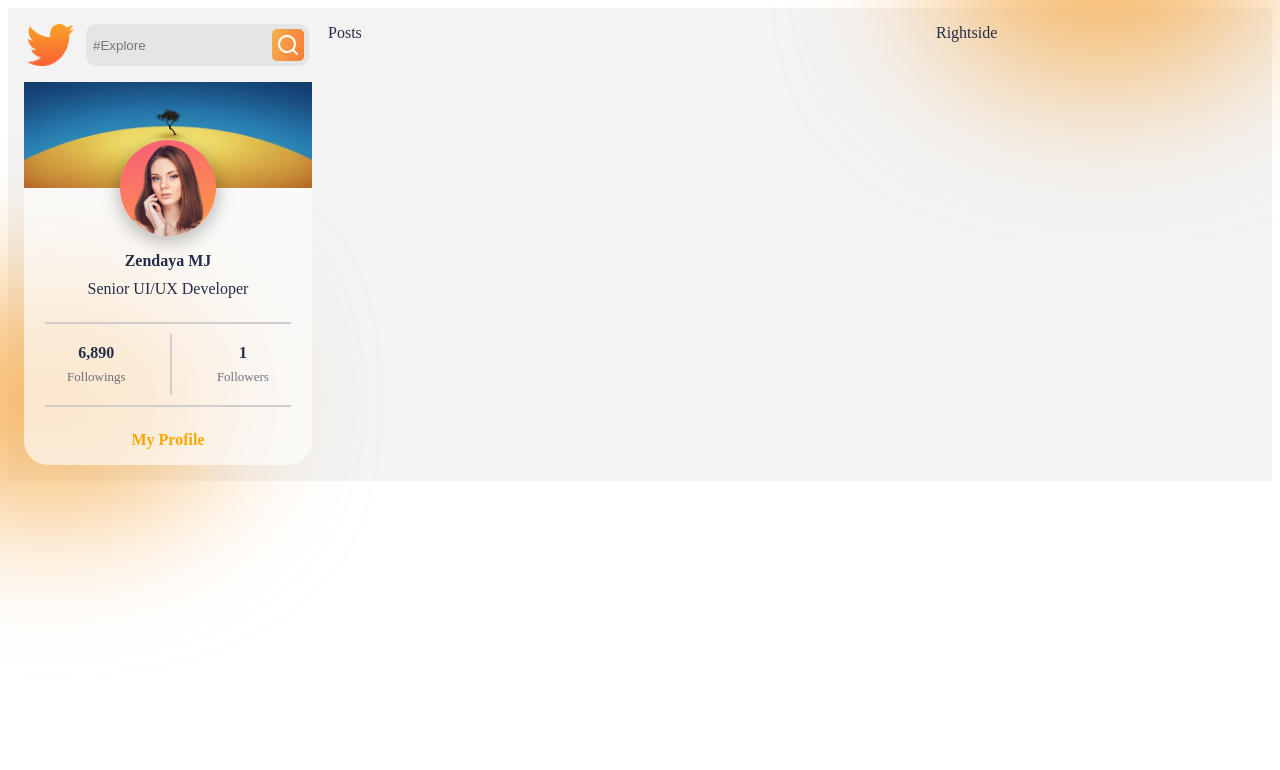
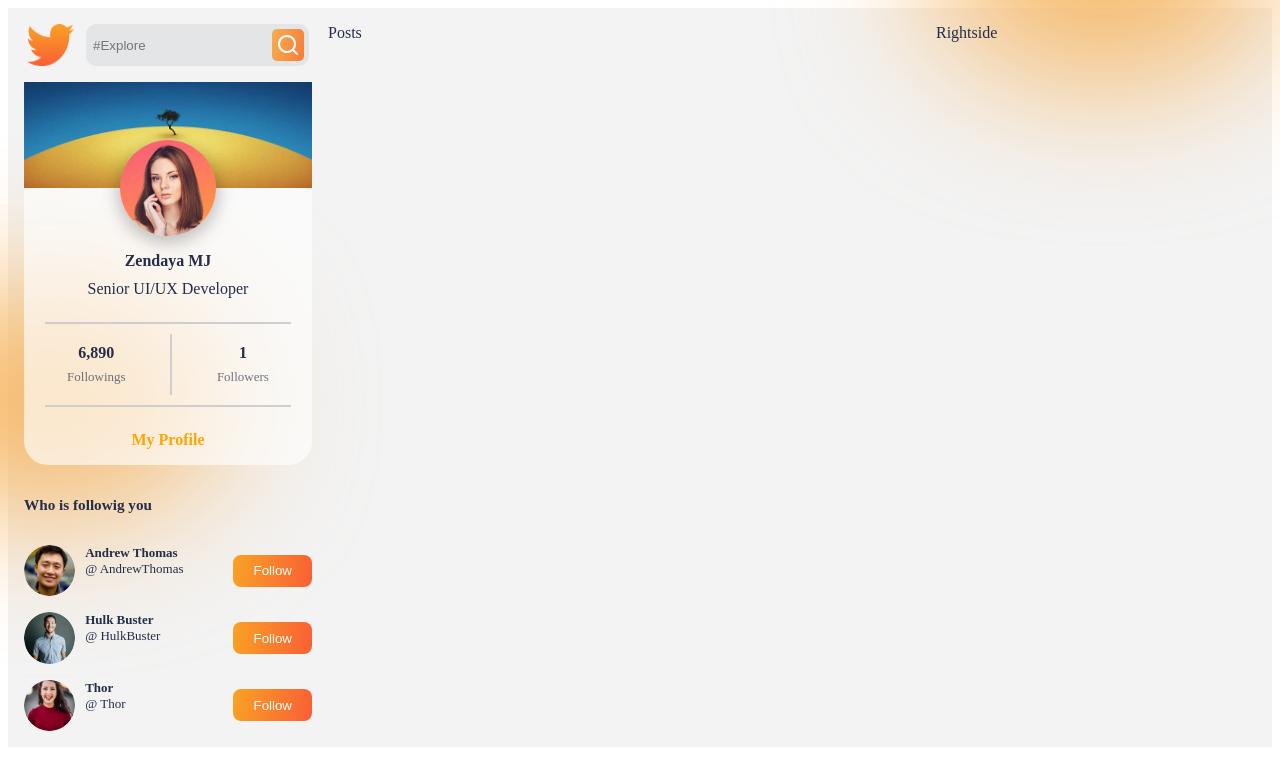
Before and after one commit to cryger/social-APP, a React (Create React App) app: page / in a window 1280 px wide. Shown: the top 770 px of the page. Built offline with nearby package versions, Linux system fonts and the light colour scheme.

Commit message:
agregadas rutas iiciales

```diff
--- a/src/App.css
+++ b/src/App.css
@@ -28,3 +28,18 @@
   background: #f6b663;
   filter: blur(72px);
 }
+.btnFollow{
+    display: flex;
+    align-items: center;
+    justify-content: center;
+    color: white;
+    border: none;
+    border-radius: 0.5rem;
+    background: var(--buttonBg);
+    transition: all 100ms ease-out;
+}
+.btnFollow:hover{
+  cursor: pointer;
+  color: var(--orange);
+  background: transparent;
+}
--- /dev/null
+++ b/src/Data/FollowersData.js
@@ -0,0 +1,11 @@
+import img1 from "../img/img1.png";
+import img2 from "../img/img2.png";
+import img3 from "../img/img3.png";
+import img4 from "../img/img4.jpg";
+
+export const Followers = [
+
+    {name: "Andrew Thomas", username : " AndrewThomas", img: img1 },
+    {name: "Hulk Buster", username : " HulkBuster", img: img2 },
+    {name: "Thor", username : " Thor", img: img3 }
+];
--- /dev/null
+++ b/src/components/FollowersCard/FollowersCard.css
@@ -0,0 +1,37 @@
+.FollowerCard{
+    width: 100%;
+    border-radius:0.7rem;
+    gap: 1rem;
+    display: flex;
+    flex-direction: column;
+    font-size: 13px;
+}
+.follower{
+    display: flex;
+    justify-content:  space-between;
+    align-items: center;
+
+}
+.follower>div{
+    display: flex;
+    gap: 10px;
+}
+.followerImage{
+    width: 3.2rem;
+    height: 3.2rem;
+    border-radius: 50%;
+}
+.name{
+    display: flex;
+    flex-direction: column;
+    align-items: flex-start;
+}
+.name>span:nth-of-type(1){
+    font-weight: bold;
+
+}
+.fc-button{
+    height: 2rem;
+    padding-left: 20px;
+    padding-right: 20px;
+}
--- /dev/null
+++ b/src/components/FollowersCard/FollowersCard.jsx
@@ -0,0 +1,27 @@
+import React from 'react'
+import './FollowersCard.css'
+import { Followers } from '../../Data/FollowersData'
+
+export const FollowersCard = () => {
+  return (
+    <div className="FollowerCard">
+        <h3> Who is followig you</h3>
+        {Followers.map((follower , id)=>{
+            return(
+                <div className="follower">
+                    <div>
+                        <img src={follower.img} alt=""
+                        className='followerImage' />
+                        <div className="name">
+                            <span>{follower.name}</span>
+                            <span>@{follower.username}</span>
+                        </div>
+                    </div>
+                <button className='btnFollow fc-button'>Follow</button>
+                </div>
+            )
+        })}
+    </div>
+
+  )
+}
--- a/src/components/profileSide/ProfileSide.jsx
+++ b/src/components/profileSide/ProfileSide.jsx
@@ -1,4 +1,5 @@
 import React from 'react'
+import { FollowersCard } from '../FollowersCard/FollowersCard'
 import { LogoSearch } from '../LogoSearch/LogoSearch'
 import { ProfileCard } from '../ProfileCard/ProfileCard'
 import './ProfileSide.css'
@@ -8,6 +9,7 @@
     <div className="ProfileSide">
         <LogoSearch/>
         <ProfileCard/>
+        <FollowersCard/>
     </div>
   )
 }
```
